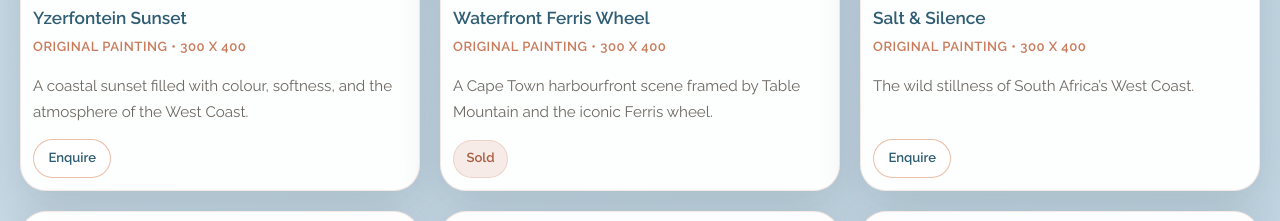
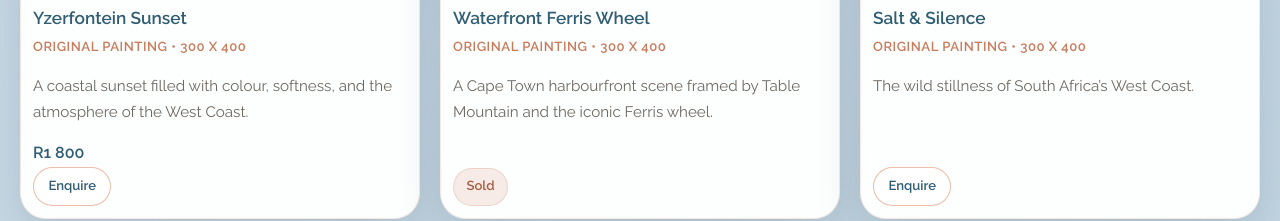
Before and after one commit to shannondenisejvv/EP-Art-Studio-V2, a plain HTML site: page index.html in a window 1280 px wide. Shown: the part 2422-2643 px from the top of the page. Drawn offline with nearby package versions, Linux system fonts and the light colour scheme.

Commit message:
Update index.html

```diff
--- a/index.html
+++ b/index.html
@@ -139,6 +139,7 @@
               <strong>Yzerfontein Sunset</strong>
               <span class="art-meta">Original painting • 300 x 400</span>
               <p class="art-desc">A coastal sunset filled with colour, softness, and the atmosphere of the West Coast.</p>
+                  <div class="price"> R1 800</div>
               <div class="art-footer">
                 <a href="#contact" class="enquire-btn">Enquire</a>
               </div>
```
